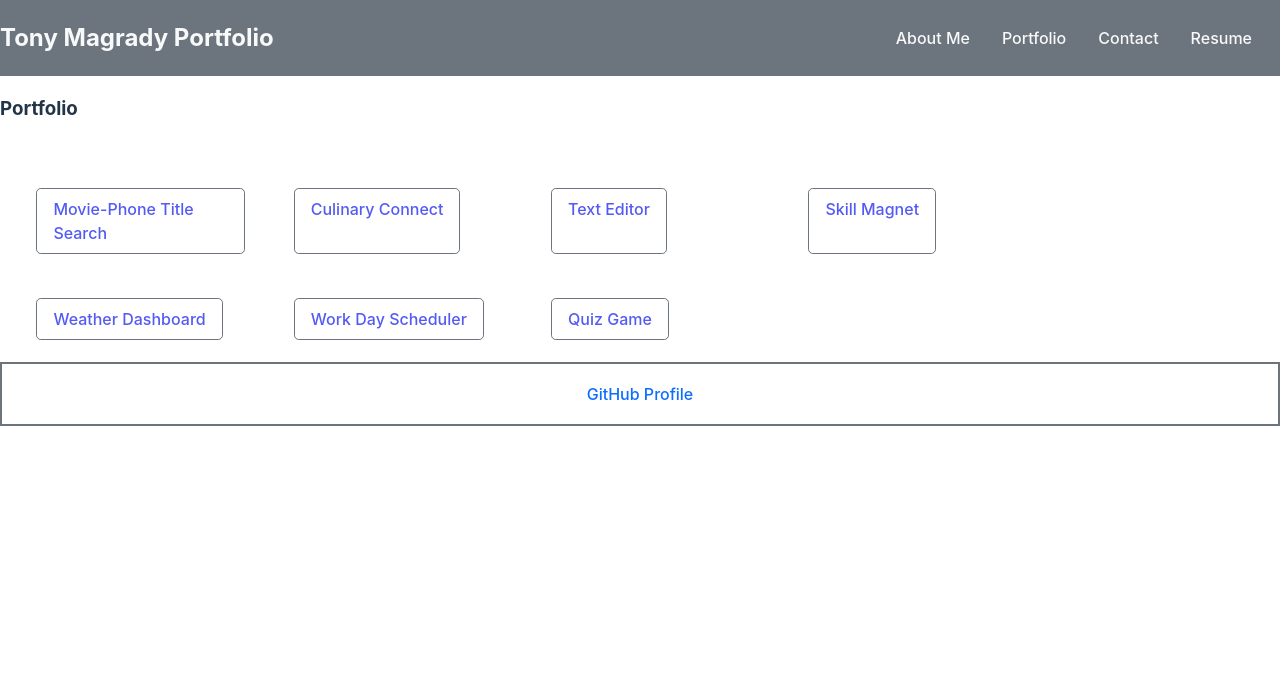
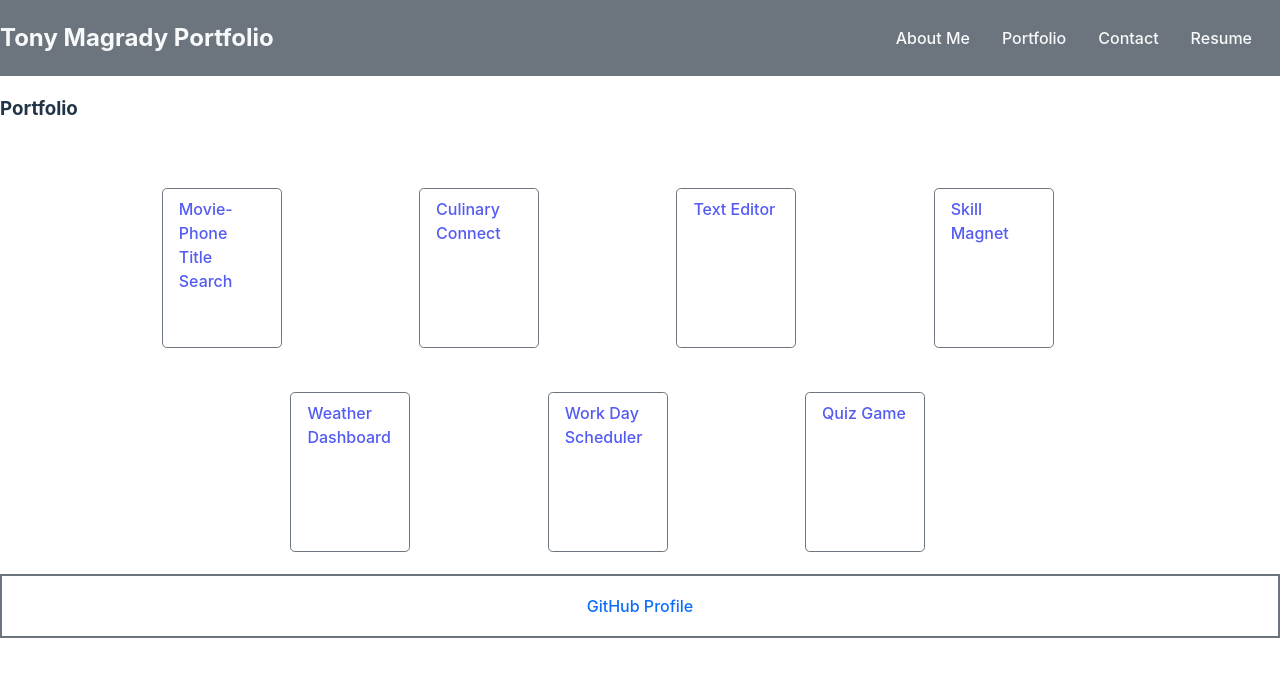
Before and after one commit to tonymagr/react-portfolio-tm, a React (Vite) app: page /portfolio in a window 1280 px wide. Shown: the top 676 px of the page. Built offline with nearby package versions, Linux system fonts and the light colour scheme.

Commit message:
standardized card size in portfolio and centered cards on screen for improved display

```diff
--- a/src/index.css
+++ b/src/index.css
@@ -68,6 +68,7 @@ button:focus-visible {
   padding-left: var(--bs-gutter-x, 0.75rem);
   margin-right: auto;
   margin-left: auto;
+  justify-content: center;
 }
 
 .navbar {
@@ -212,7 +213,9 @@ button:focus-visible {
   border: 1px solid #6C757D;
   margin: 0rem .15rem;
   border-radius: 0.3rem;
-  /* flex: 1 1 20%; */
+  box-sizing: border-box;
+  height: 160px;
+  width: 120px;
 }
 
 .col-2 {
--- a/src/pages/Portfolio.jsx
+++ b/src/pages/Portfolio.jsx
@@ -17,7 +17,7 @@ export default function Portfolio() {
         />
         <Project
           links={[
-            <Link key={2} className="nav-link text-dark" target="_blank"
+            <Link key={1} className="nav-link text-dark" target="_blank"
               to="https://mvc-culinary-connect-e00ad0e3e10d.herokuapp.com/">
               Culinary Connect
             </Link>,
@@ -25,7 +25,7 @@ export default function Portfolio() {
         />
         <Project
           links={[
-            <Link key={2} className="nav-link text-dark" target="_blank"
+            <Link key={1} className="nav-link text-dark" target="_blank"
               to="https://text-editor-for-device.onrender.com/">
               Text Editor
             </Link>,
@@ -33,7 +33,7 @@ export default function Portfolio() {
         />
         <Project
           links={[
-            <Link key={2} className="nav-link text-dark" target="_blank"
+            <Link key={1} className="nav-link text-dark" target="_blank"
               to="https://full-stack-service-app.onrender.com/">
               Skill Magnet
             </Link>,
@@ -41,7 +41,7 @@ export default function Portfolio() {
         />
         <Project
           links={[
-            <Link key={2} className="nav-link text-dark" target="_blank"
+            <Link key={1} className="nav-link text-dark" target="_blank"
               to="https://tonymagr.github.io/weather-dashboard-search/">
               Weather Dashboard
             </Link>,
@@ -49,7 +49,7 @@ export default function Portfolio() {
         />
         <Project
           links={[
-            <Link key={2} className="nav-link text-dark" target="_blank"
+            <Link key={1} className="nav-link text-dark" target="_blank"
               to="https://tonymagr.github.io/work-day-scheduler-3rd-party-apis/">
               Work Day Scheduler
             </Link>,
@@ -57,7 +57,7 @@ export default function Portfolio() {
         />
         <Project
           links={[
-            <Link key={2} className="nav-link text-dark" target="_blank"
+            <Link key={1} className="nav-link text-dark" target="_blank"
               to="https://tonymagr.github.io/quiz-game/">
               Quiz Game
             </Link>,
```
Also changed, not shown: 4 other files (tests, documents, lock files or other folders).
